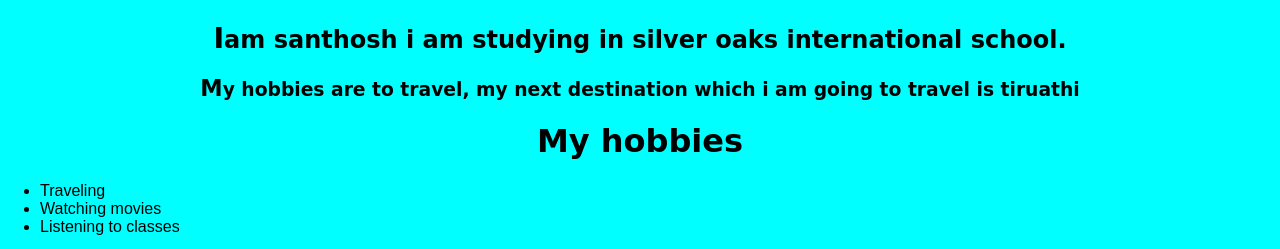
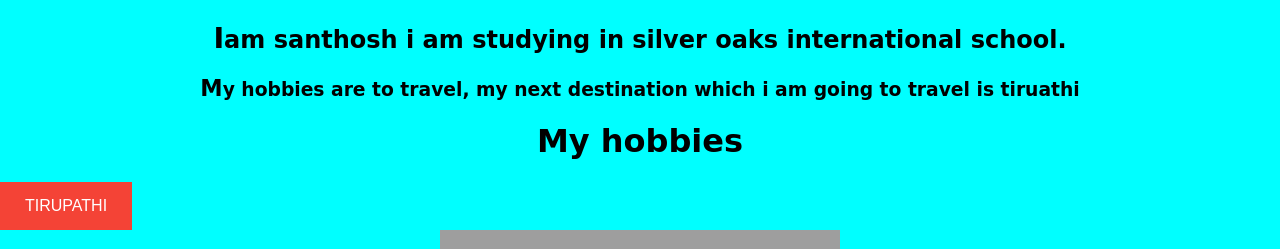
Before and after one commit to santhosh2009/santhosh2009.github.io, a plain HTML site: page santhosh final.html in a window 1280 px wide. Shown: the part 1183-1432 px from the top of the page. Drawn offline with Linux system fonts and the light colour scheme; grey boxes are pictures that could not be loaded.

Commit message:
Update santhosh final.html

```diff
--- a/santhosh final.html
+++ b/santhosh final.html
@@ -69,17 +69,7 @@ body, html {
 
 <center><h1 style="font-family:'Brush Script MT', cursive;">My hobbies<h1></center>
 
-<ul style="list-style-type:disc;">
-
-  <li>Traveling</li>
-
-  <li>Watching movies</li>
-
-  <li>Listening to classes</li>
-
-</ul>
-
-<a href="https://imgcld.yatra.com/ytimages/image/upload/t_yt_blog_c_fill_q_auto:good_f_auto_w_800_h_500/v1536647411/Tirupati_Blog9876_1536646687.jpg">TIRUPATHI</a>
+  <a href="https://imgcld.yatra.com/ytimages/image/upload/t_yt_blog_c_fill_q_auto:good_f_auto_w_800_h_500/v1536647411/Tirupati_Blog9876_1536646687.jpg">TIRUPATHI</a>
 
 <center><img src="https://pixelmechanics.com.sg/wp-content/uploads/2019/06/html5-logo-for-web-development.png"width="400" height="200"></center>
 
```
